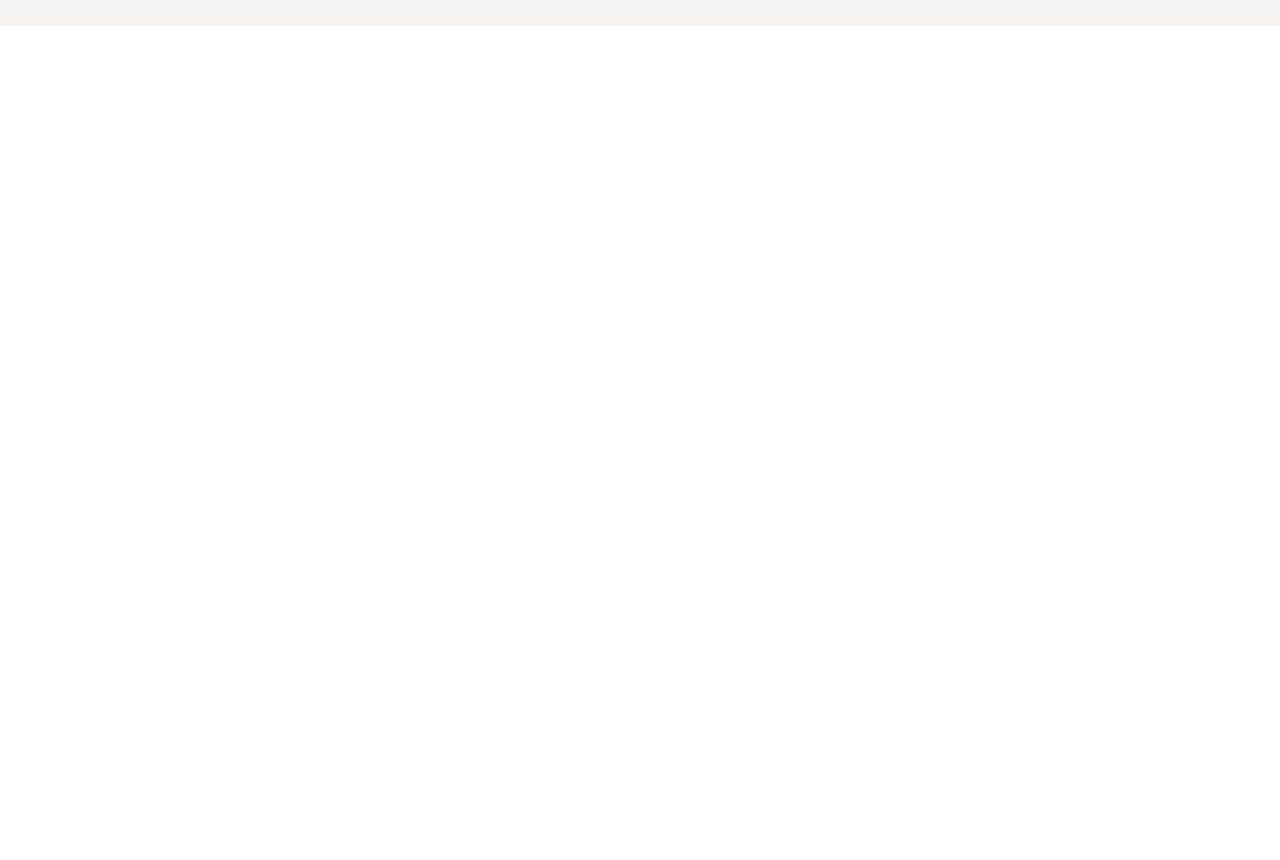
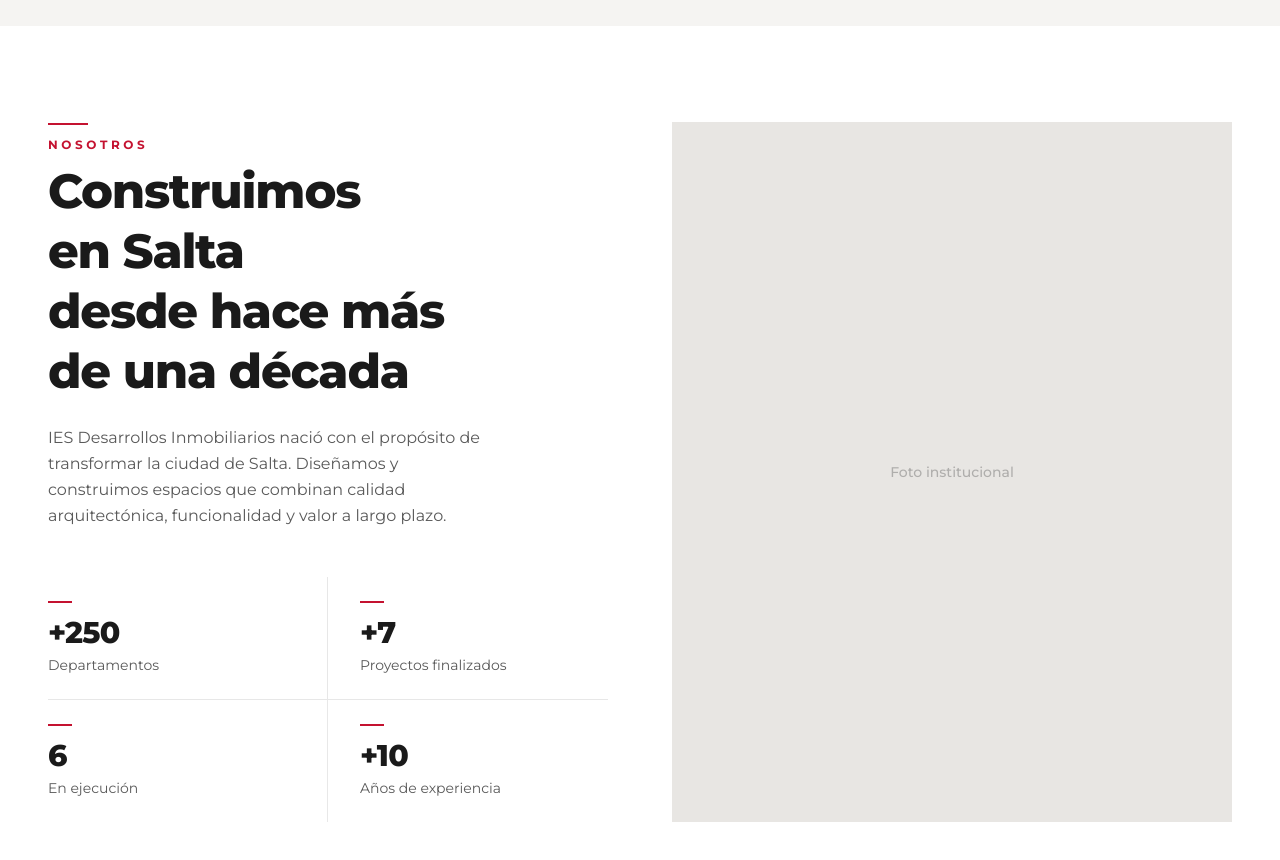
Before and after one commit to agustinsosa10/constructora, a Next.js app: page / in a window 1280 px wide. Shown: the part 1700-2560 px from the top of the page. Before the commit the page ends 1726 px from the top, so only its background shows below. Built offline with nearby package versions, Linux system fonts and the light colour scheme.

Commit message:
feat: nosotros section with metrics and photo layout

```diff
--- a/app/page.tsx
+++ b/app/page.tsx
@@ -1,6 +1,7 @@
 import Navbar from "@/components/Navbar";
 import HeroSection from "@/components/HeroSection";
 import ProyectosCarousel from "@/components/ProyectosCarousel";
+import NosotrosSection from "@/components/NosotrosSection";
 
 export default function Home() {
   return (
@@ -8,6 +9,7 @@
       <Navbar />
       <HeroSection />
       <ProyectosCarousel />
+      <NosotrosSection />
     </>
   );
 }
--- /dev/null
+++ b/components/NosotrosSection.tsx
@@ -0,0 +1,57 @@
+const METRICAS = [
+  { valor: "+250", label: "Departamentos" },
+  { valor: "+7", label: "Proyectos finalizados" },
+  { valor: "6", label: "En ejecución" },
+  { valor: "+10", label: "Años de experiencia" },
+];
+
+export default function NosotrosSection() {
+  return (
+    <section id="nosotros" className="bg-white py-24">
+      <div className="max-w-7xl mx-auto px-6 md:px-12">
+        <div className="grid grid-cols-1 md:grid-cols-2 gap-16 items-center">
+          {/* Left: text + metrics */}
+          <div>
+            <div className="w-10 h-0.5 bg-[#C41230] mb-3" />
+            <p className="text-[#C41230] text-xs font-bold tracking-[0.3em] uppercase mb-2">
+              Nosotros
+            </p>
+            <h2 className="text-[#1A1A1A] font-extrabold text-4xl md:text-5xl tracking-tight leading-tight mb-6">
+              Construimos<br />en Salta<br />desde hace más<br />de una década
+            </h2>
+            <p className="text-[#595959] text-base leading-relaxed mb-12 max-w-md">
+              IES Desarrollos Inmobiliarios nació con el propósito de transformar
+              la ciudad de Salta. Diseñamos y construimos espacios que combinan
+              calidad arquitectónica, funcionalidad y valor a largo plazo.
+            </p>
+
+            {/* Metrics */}
+            <div className="grid grid-cols-2 gap-0">
+              {METRICAS.map((m, i) => (
+                <div
+                  key={m.label}
+                  className={`py-6 pr-8 ${
+                    i % 2 === 0 ? "border-r border-[#1A1A1A]/10" : "pl-8 pr-0"
+                  } ${i < 2 ? "border-b border-[#1A1A1A]/10" : ""}`}
+                >
+                  <div className="w-6 h-0.5 bg-[#C41230] mb-3" />
+                  <p className="text-[#1A1A1A] font-extrabold text-3xl tracking-tight">
+                    {m.valor}
+                  </p>
+                  <p className="text-[#595959] text-sm mt-1">{m.label}</p>
+                </div>
+              ))}
+            </div>
+          </div>
+
+          {/* Right: photo placeholder */}
+          <div className="relative aspect-[4/5] bg-[#e8e6e3] flex items-center justify-center">
+            <p className="text-[#595959]/40 text-sm font-medium">
+              Foto institucional
+            </p>
+          </div>
+        </div>
+      </div>
+    </section>
+  );
+}
```
